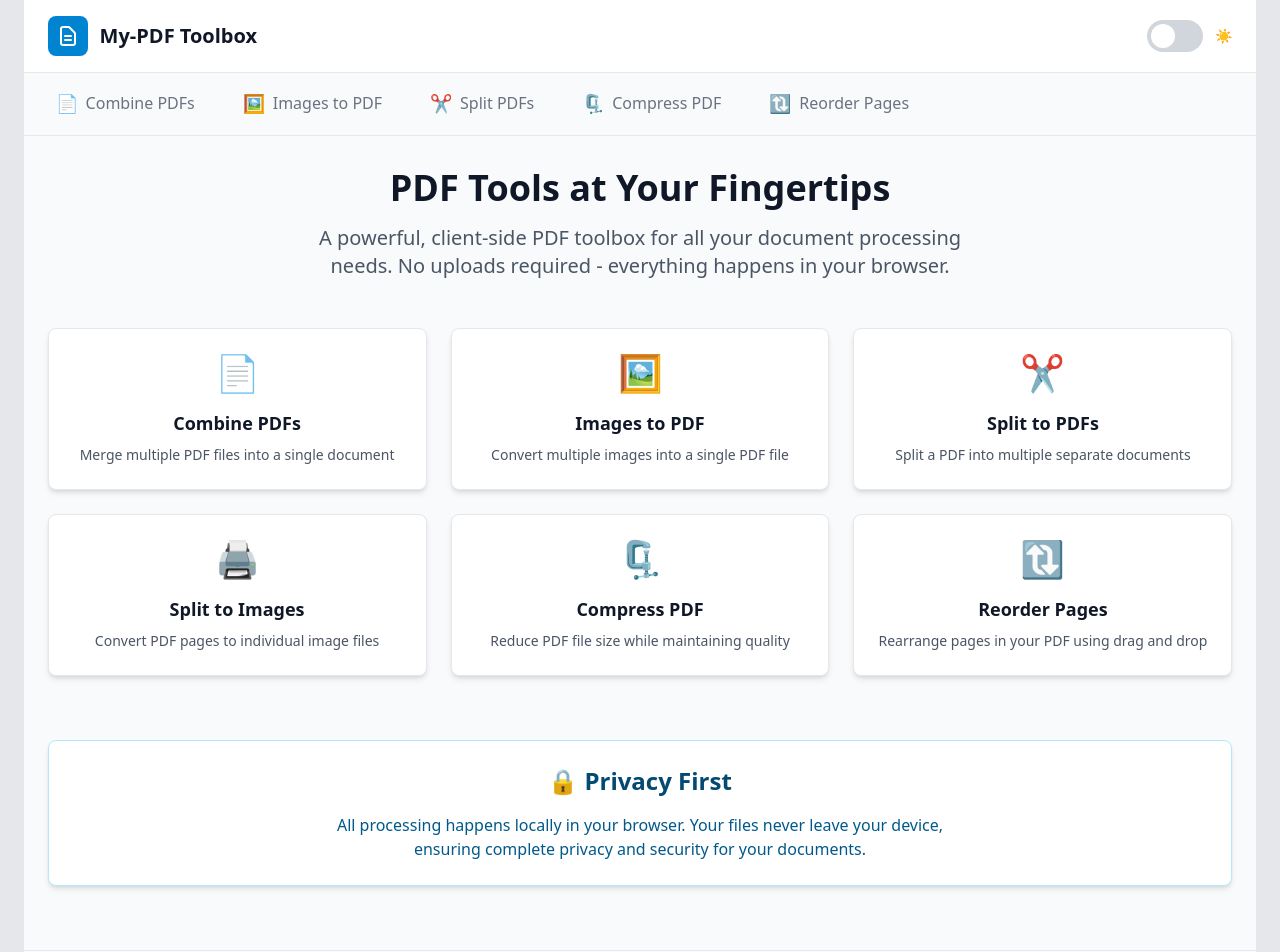
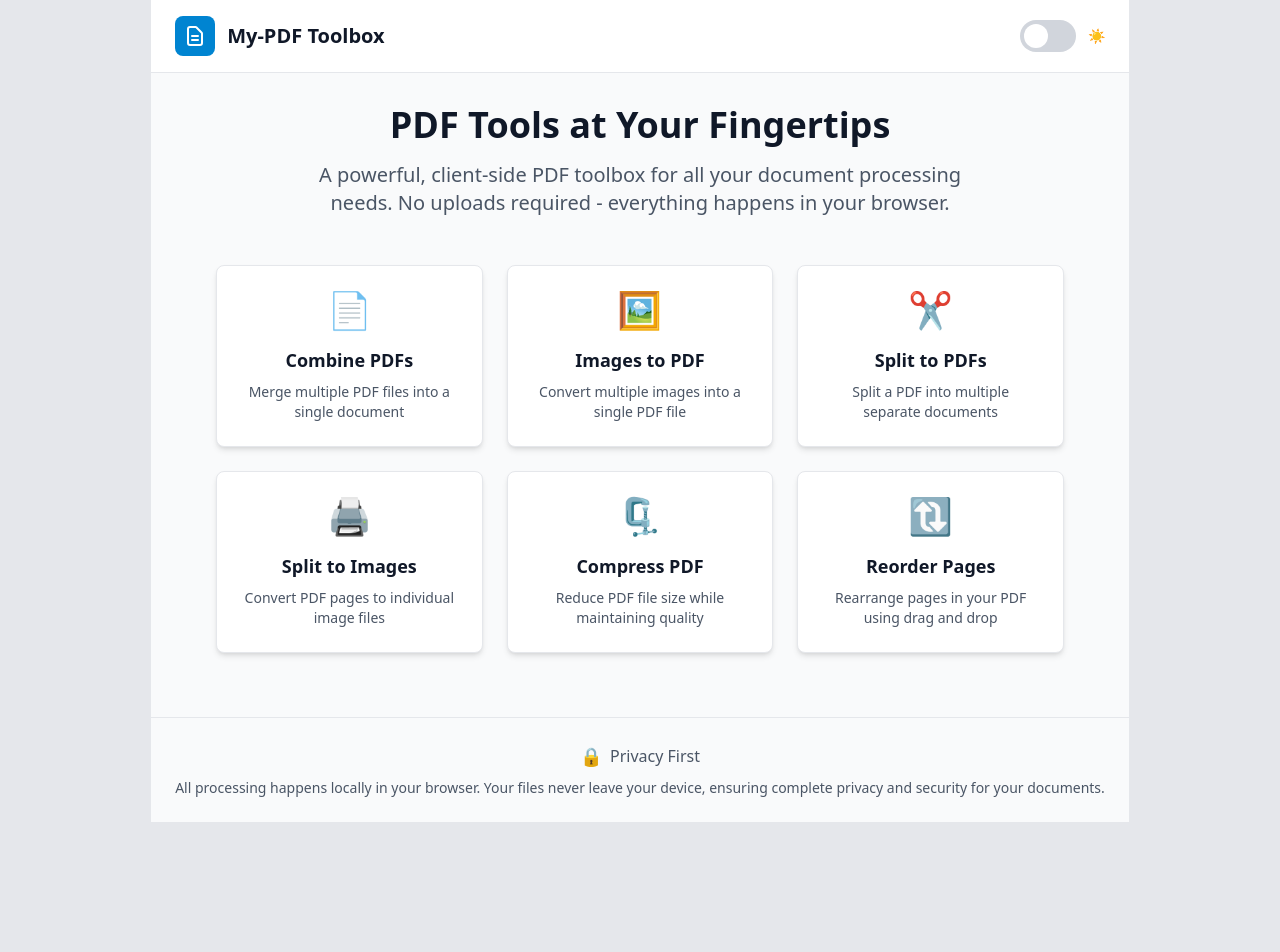
Before and after one commit to whitestrannik/my-pdf-toolbox, a React (Vite) app: page / in a window 1280 px wide. Shown: the top 952 px of the page. After the commit the page ends 822 px from the top, so only its background shows below. Built offline with nearby package versions, Linux system fonts and the light colour scheme; the HTML template or start-up script is replaced by a standard one.

Commit message:
Fix UX minor issues: Align HomePage width, hide duplicate navigation, remove duplicate privacy panel, enhance Footer privacy text, update tests

```diff
--- a/src/App.tsx
+++ b/src/App.tsx
@@ -1,15 +1,16 @@
-import { BrowserRouter as Router, Routes, Route } from 'react-router-dom';
+import { BrowserRouter as Router, Routes, Route, useLocation } from 'react-router-dom';
 import { ThemeProvider } from './context/ThemeContext';
 import { Header, Navigation, Footer } from './components';
 import { HomePage, CombinePDFsView, SplitPDFsView, CompressPDFView, ImagesToPDFView, ReorderPagesView } from './views';
 
-function App() {
+function AppContent() {
+  const location = useLocation();
+  const isHomePage = location.pathname === '/';
+
   return (
-    <ThemeProvider>
-      <Router>
     <div className="min-h-screen bg-gray-50 dark:bg-gray-900 flex flex-col">
       <Header />
-          <Navigation />
+      {!isHomePage && <Navigation />}
 
       <main className="flex-grow">
         <Routes>
@@ -24,6 +25,14 @@ function App() {
 
       <Footer />
     </div>
+  );
+}
+
+function App() {
+  return (
+    <ThemeProvider>
+      <Router>
+        <AppContent />
       </Router>
     </ThemeProvider>
   );
--- a/src/components/Footer.tsx
+++ b/src/components/Footer.tsx
@@ -4,10 +4,14 @@ export const Footer: React.FC = () => {
   return (
     <footer className="bg-gray-50 dark:bg-gray-900 border-t border-gray-200 dark:border-gray-700 py-6 mt-8">
       <div className="max-w-7xl mx-auto px-6">
-        <div className="flex items-center justify-center space-x-2 text-gray-600 dark:text-gray-400">
-          <span className="text-lg">🔒</span>
-          <span className="font-medium">Privacy First</span>
-          <span className="text-sm">• All processing happens locally in your browser</span>
+        <div className="flex flex-col items-center justify-center space-y-2 text-gray-600 dark:text-gray-400">
+          <div className="flex items-center space-x-2">
+            <span className="text-lg">🔒</span>
+            <span className="font-medium">Privacy First</span>
+          </div>
+          <p className="text-sm text-center">
+          All processing happens locally in your browser. Your files never leave your device, ensuring complete privacy and security for your documents.
+          </p>
         </div>
       </div>
     </footer>
--- a/src/views/HomePage.tsx
+++ b/src/views/HomePage.tsx
@@ -48,7 +48,7 @@ const tools = [
 
 export const HomePage: React.FC = () => {
   return (
-    <div className="max-w-7xl mx-auto px-6 py-8">
+    <div className="max-w-4xl mx-auto px-6 py-8">
       <div className="text-center mb-12">
         <h1 className="text-4xl font-bold text-gray-900 dark:text-white mb-4">
           PDF Tools at Your Fingertips
@@ -76,20 +76,6 @@ export const HomePage: React.FC = () => {
           </Link>
         ))}
       </div>
-
-      <div className="mt-16 text-center">
-        <Card className="bg-sky-50 dark:bg-sky-900/20 border-sky-200 dark:border-sky-700">
-          <div className="max-w-2xl mx-auto">
-            <h2 className="text-2xl font-bold text-sky-900 dark:text-sky-100 mb-4">
-              🔒 Privacy First
-            </h2>
-            <p className="text-sky-800 dark:text-sky-200">
-              All processing happens locally in your browser. Your files never leave your device,
-              ensuring complete privacy and security for your documents.
-            </p>
-          </div>
-        </Card>
-      </div>
     </div>
   );
 };
```
Also changed, not shown: 1 other file (tests, documents, lock files or other folders). Lines whose indentation alone changed are shown as unchanged.
